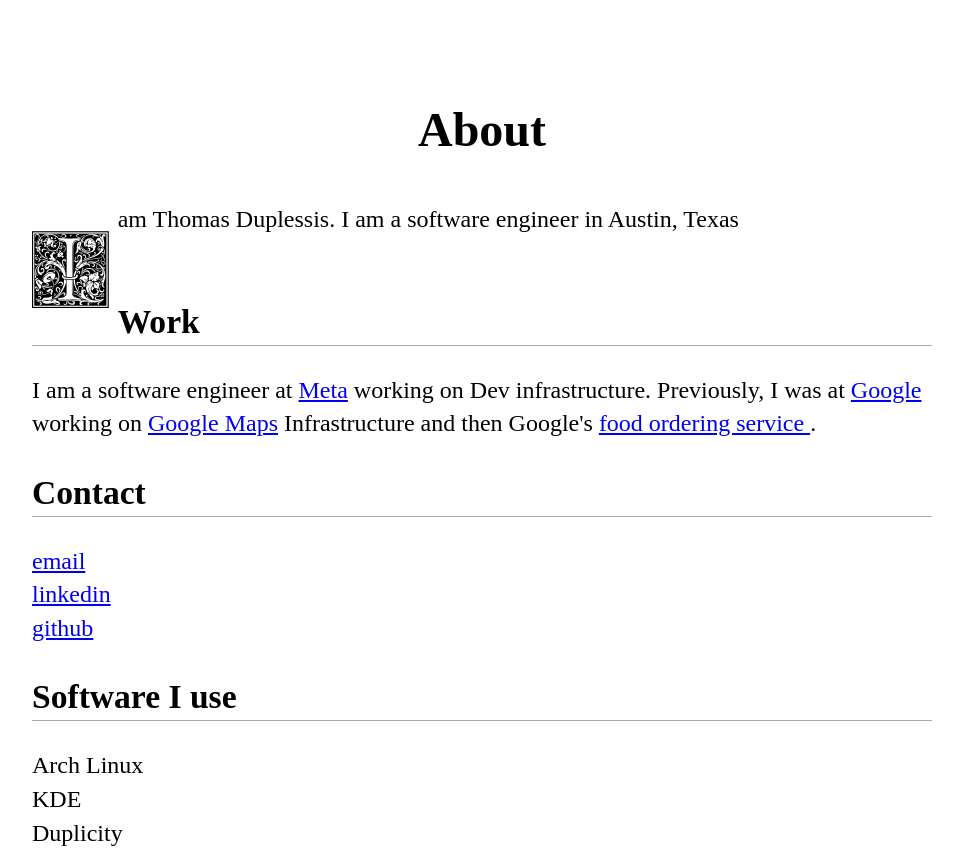
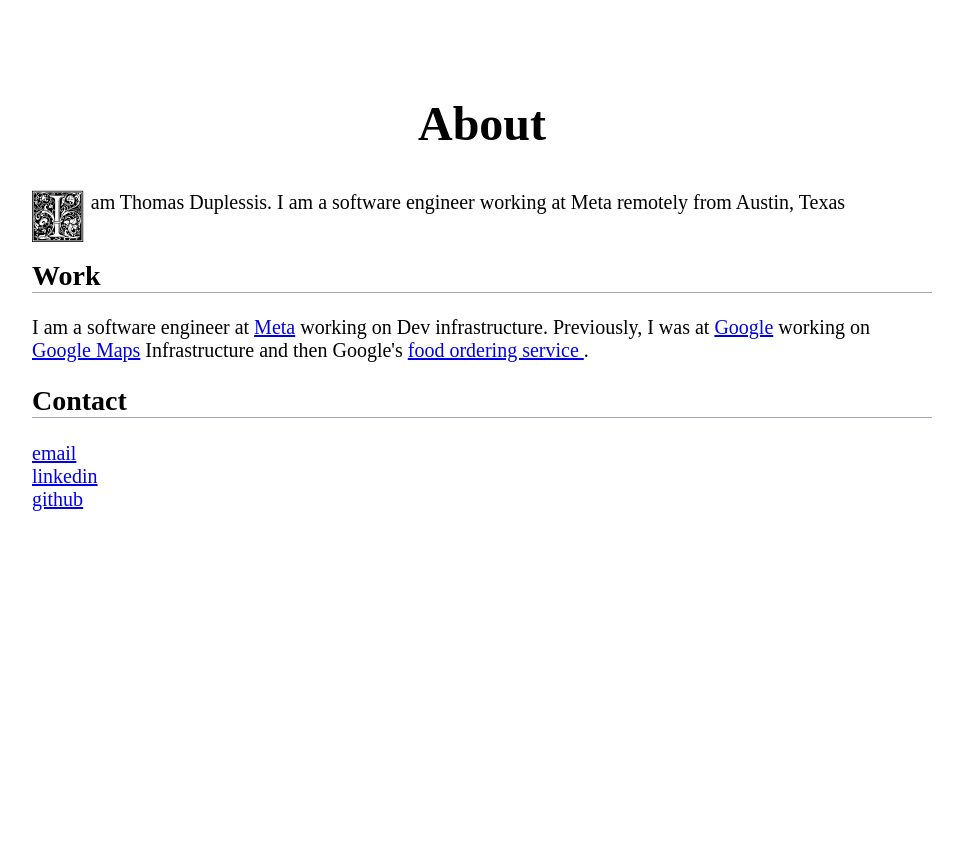
Before and after one commit to tdupes/tdupes.github.io, a plain HTML site: page index.html in a window 1280 px wide. Shown: the whole page, without its empty margins (158-1121 px from the left). After the commit the page ends 800 px from the top, so only its background shows below. Drawn offline with Linux system fonts and the light colour scheme.

Commit message:
remove software section

```diff
--- a/index.html
+++ b/index.html
@@ -22,8 +22,6 @@
 
     body {
       font-weight: 300;
-      font-size: 1.5rem;
-      line-height: 1.4;
       margin: 0 auto;
     }
 
@@ -44,12 +42,13 @@
 
     body {
       max-width: 900px;
+      font-size: 20px;
       margin: auto;
     }
 
     p:first-letter {
       float: left;
-      font-size: 6rem;
+      font-size: 4rem;
       margin-right: 5px;
       font-family: "GoudyInitialen";
     }
@@ -66,8 +65,7 @@
 <body>
   <article>
     <h1 class="title">About</h1>
-    <p>I am Thomas Duplessis. I am a software engineer in Austin, Texas<br><br>
-
+    <p>I am Thomas Duplessis. I am a software engineer working at Meta remotely from Austin, Texas<br><br>
     </p>
 
 
@@ -83,12 +81,6 @@
       <li> <a href="https://www.linkedin.com/in/thomas-duplessis-2a22277b">linkedin</a></li>
       <li> <a href="https://github.com/tdupes/">github</a></li>
     </ul>
-    <h2>Software I use</h2>
-    <ul>
-      <li>Arch Linux</li>
-      <li>KDE</li>
-      <li>Duplicity</li>
-    </ul>
 
   </article>
 
```
